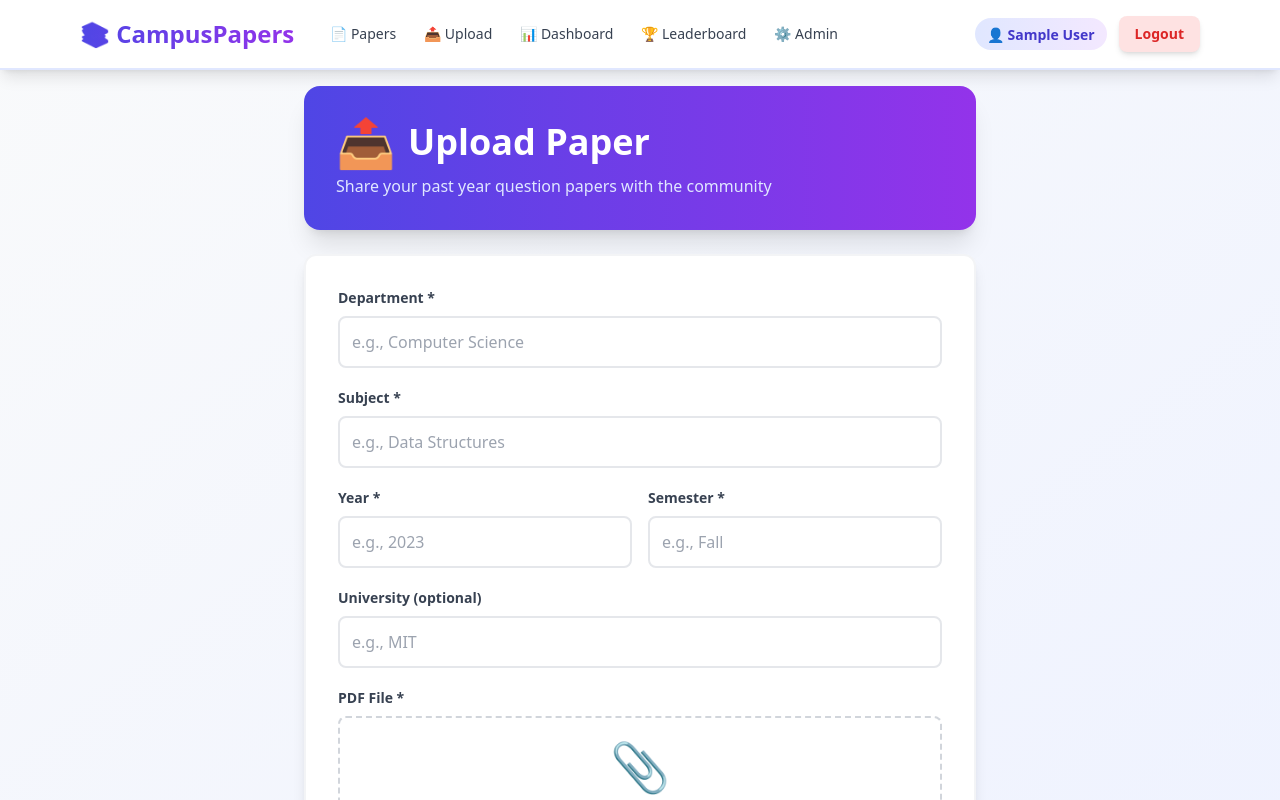
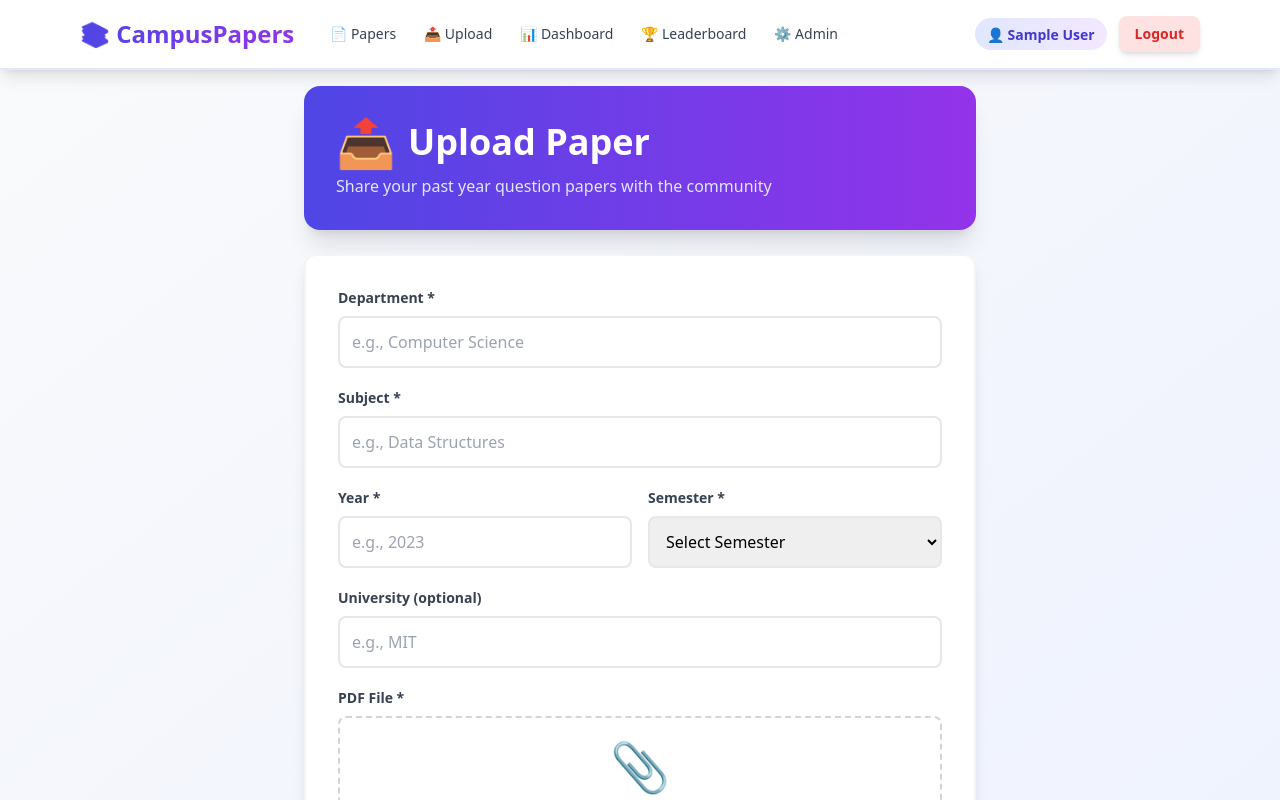
Before and after one commit to smriti51818/campuspapers, a React (Vite) app in the folder frontend/: page /upload in a window 1280 px wide. Shown: the top 800 px of the page. Built offline with nearby package versions, Linux system fonts and the light colour scheme; sample sign-in values are in the browser's storage.

Commit message:
Refactor Upload component to use a select dropdown for semester input

```diff
--- a/frontend/src/pages/Upload.jsx
+++ b/frontend/src/pages/Upload.jsx
@@ -89,13 +89,17 @@ export default function Upload() {
             </div>
             <div>
               <label className="block text-sm font-semibold text-gray-700 mb-2">Semester *</label>
-              <input
+              <select
                 className="w-full border-2 border-gray-200 rounded-lg p-3 focus:border-indigo-500 focus:outline-none transition-colors"
-                placeholder="e.g., Fall"
                 value={form.semester}
                 onChange={e=>setForm({...form,semester:e.target.value})}
                 required
-              />
+              >
+                <option value="">Select Semester</option>
+                {[1, 2, 3, 4, 5, 6, 7, 8].map(num => (
+                  <option key={num} value={num}>Semester {num}</option>
+                ))}
+              </select>
             </div>
           </div>
 
```
Also changed, not shown: frontend/src/pages/AuthPage.jsx (line endings or trailing spaces), 1 other file (tests, documents, lock files or other folders).
